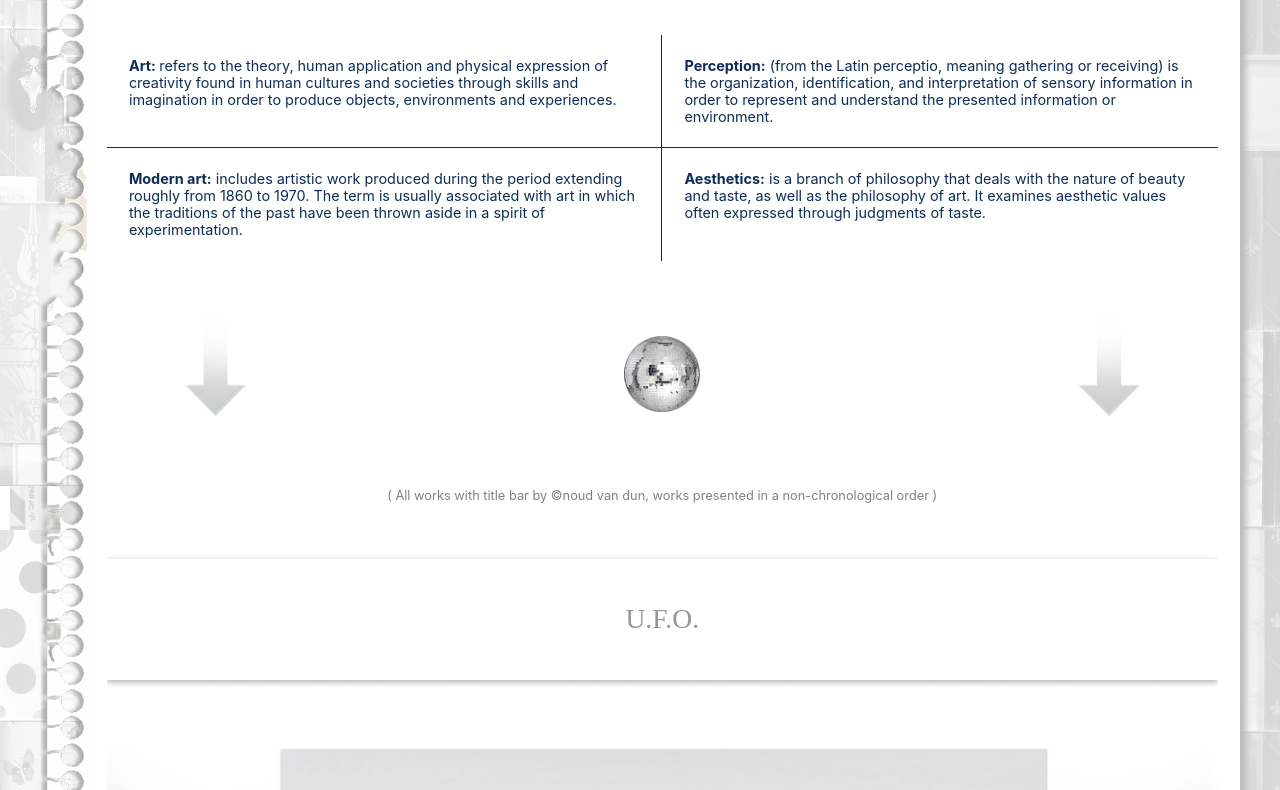
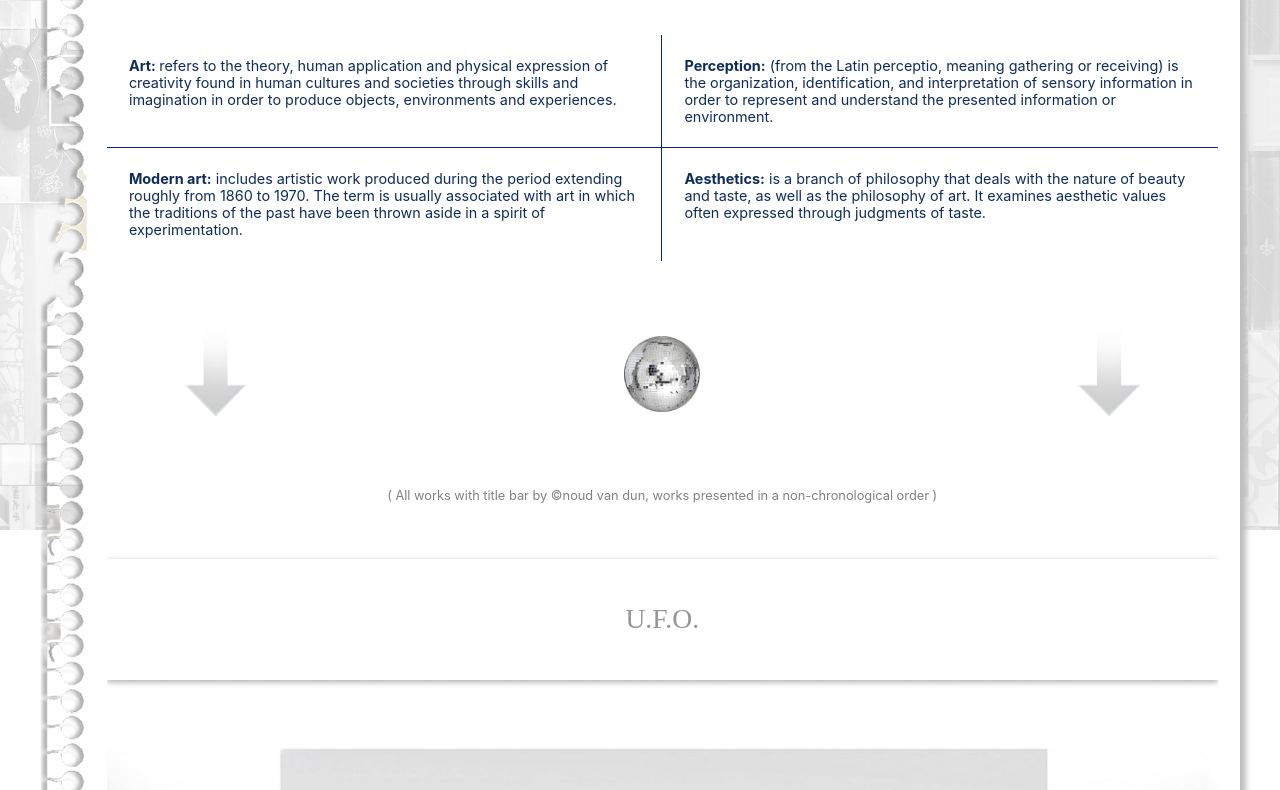
Before and after one commit to Noud63/noudvandun, a website: page index.html in a window 1280 px wide. Shown: the part 270-1060 px from the top of the page. Drawn offline with nearby package versions, Linux system fonts and the light colour scheme.

Commit message:
Add files via upload

```diff
--- a/styles/style.css
+++ b/styles/style.css
@@ -67,11 +67,20 @@ html {
   font-size: 16px;
 }
 
-body {
-  background-image: url('../images/backgroundimg3.jpg');
-  background-repeat: repeat;
-  background-size: 100% 100vh;
-  background-attachment: fixed;
+body:before {
+  content: "";
+  display: block;
+  position: fixed;
+  left: 0;
+  top: 0;
+  width: 100%;
+  height: 100%;
+  z-index: -10;
+  background:  url('../images/backgroundimg3.jpg') no-repeat center center;
+  -webkit-background-size: cover;
+  -moz-background-size: cover;
+  -o-background-size: cover;
+  background-size: cover;
 }
 
 .container {
```
